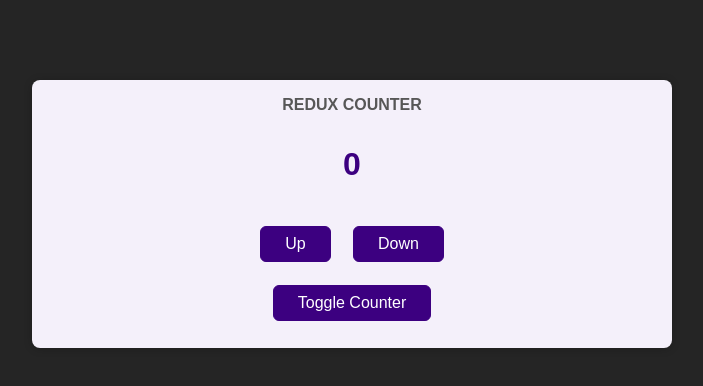
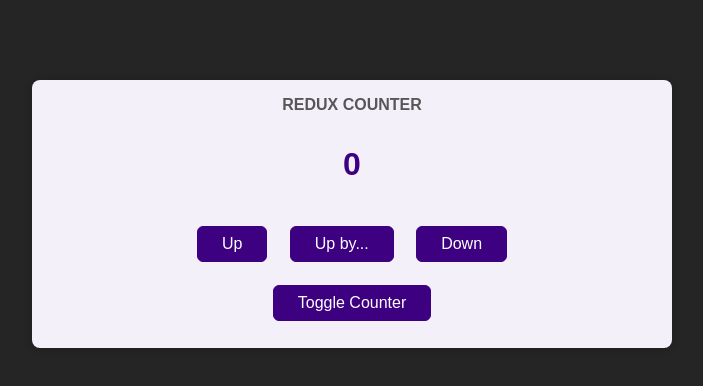
Before and after one commit to lukas-anci/reduxStart, a React (Create React App) app: page / in a window 1280 px wide. Shown: the top 386 px of the page, without its empty margins (288-991 px from the left). Built offline with nearby package versions, Linux system fonts and the light colour scheme.

Commit message:
UP_BY case

```diff
--- a/src/components/Counter.jsx
+++ b/src/components/Counter.jsx
@@ -12,6 +12,9 @@ const Counter = () => {
   const decrementHandler = () => {
     dispatch({ type: 'DOWN' });
   };
+  const increaseHandler = () => {
+    dispatch({ type: 'UP_BY', amount: 4 });
+  };
 
   const toggleCounterHandler = () => {};
 
@@ -21,6 +24,7 @@ const Counter = () => {
       <div className={classes.value}>{counter}</div>
       <div>
         <button onClick={incrementHandler}>Up</button>
+        <button onClick={increaseHandler}>Up by...</button>
         <button onClick={decrementHandler}>Down</button>
       </div>
       <button onClick={toggleCounterHandler}>Toggle Counter</button>
--- a/src/store/index.js
+++ b/src/store/index.js
@@ -13,6 +13,10 @@ const counterReducer = (state = initialCounterState, action) => {
       return {
         counter: state.counter - 1,
       };
+    case 'UP_BY':
+      return {
+        counter: state.counter + action.amount,
+      };
 
     default:
       return state;
```
